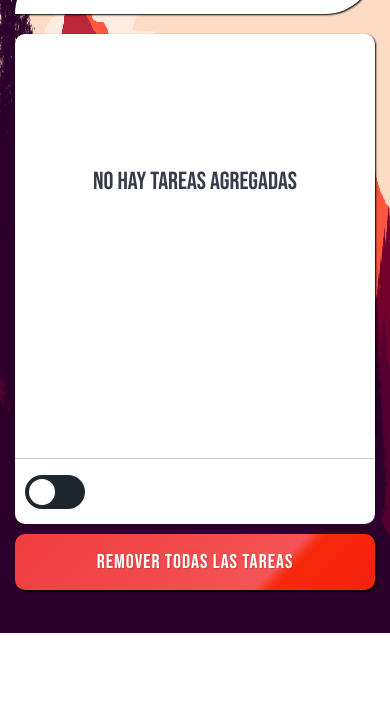
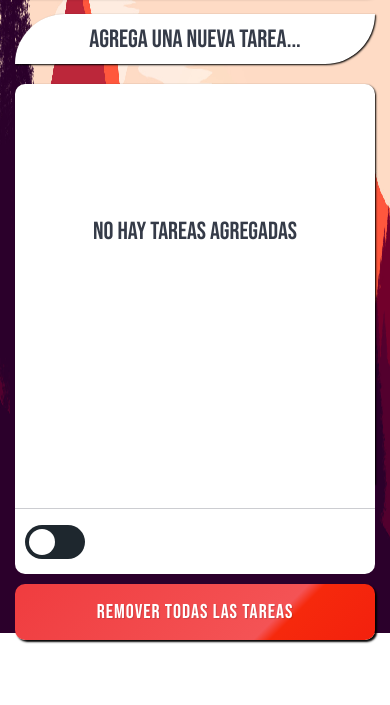
Before and after one commit to sparadeloweb/tareapp, a website: page public/index.html in a window 390 px wide. Shown: the part 211-916 px from the top of the page. Before the commit the page ends 866 px from the top, so only its background shows below. Drawn offline with nearby package versions, Linux system fonts and the light colour scheme; some packages are replaced by stand-ins of ours.

Commit message:
Vuelvo a agregar Margin-Top a contentTasks

```diff
--- a/public/css/styles.css
+++ b/public/css/styles.css
@@ -263,7 +263,7 @@ body.dark-mode .btn{
         width: 100%;
     }
     #contentTasks{
-      margin-top: 0px;
+      margin-top: 50px;
     }
 }
 
```
